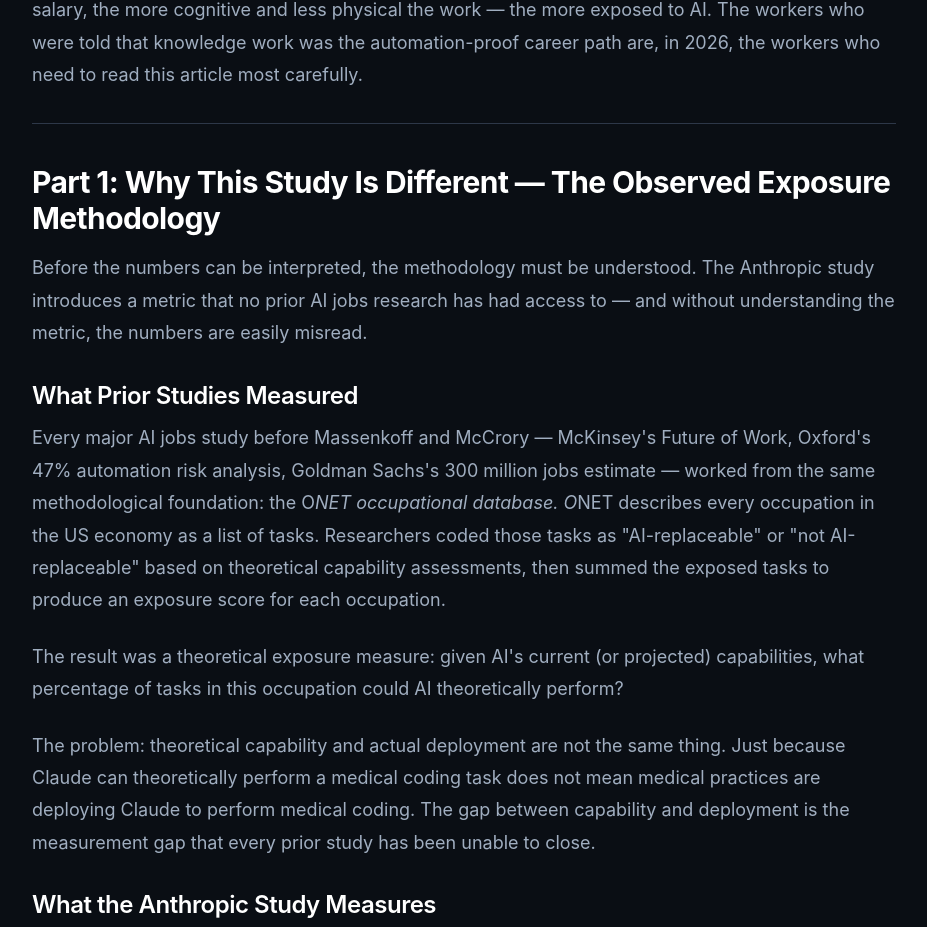
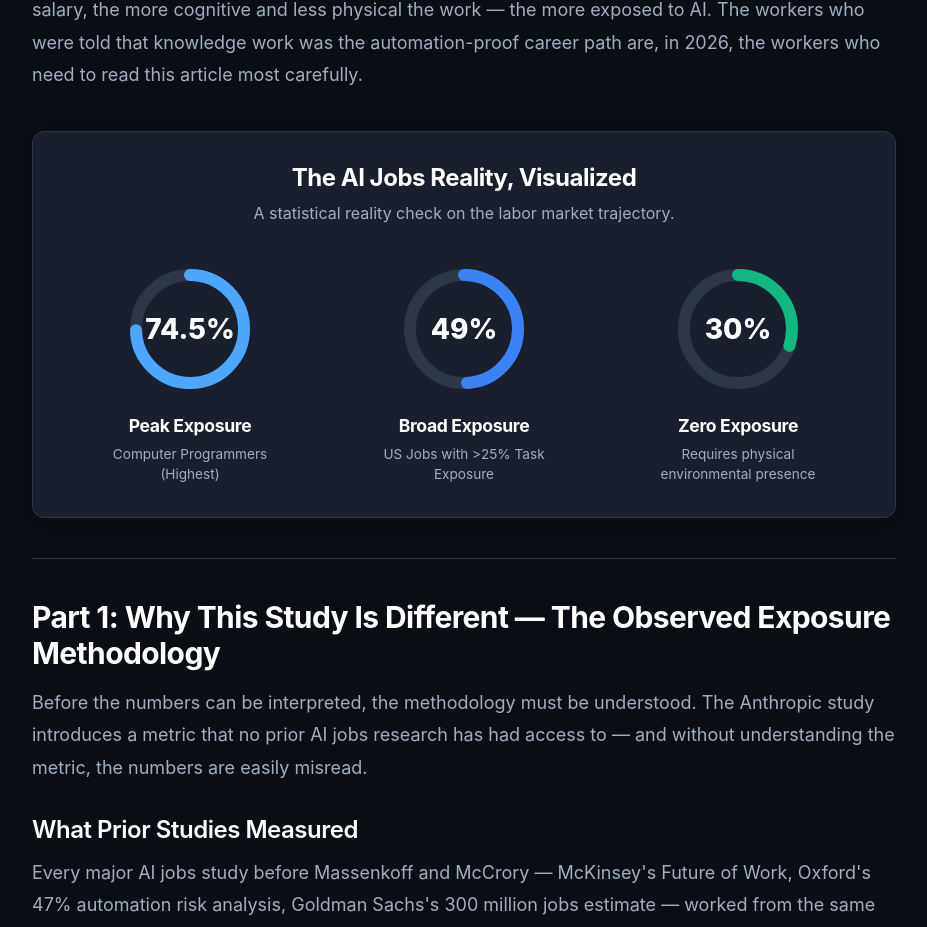
Before and after one commit to Farhan4711/academia-pilot, a Next.js app: page /news-radar/anthropic-ai-labor-market-impact-jobs-study-2026 in a window 1280 px wide. Shown: the part 3149-4076 px from the top of the page, without its empty margins (176-1103 px from the left). Built offline with nearby package versions, Linux system fonts and the light colour scheme.

Commit message:
feat: add circular dataviz for exposure overview

```diff
--- a/app/news-radar/[slug]/page.tsx
+++ b/app/news-radar/[slug]/page.tsx
@@ -118,6 +118,7 @@
 import AnthropicExposureTable from '@/components/content/AnthropicExposureTable';
 import WorkerProfileExposureCard from '@/components/content/WorkerProfileExposureCard';
 import ShiftFrameworkCards from '@/components/content/ShiftFrameworkCards';
+import ExposureOverviewCircles from '@/components/content/ExposureOverviewCircles';
 // Generate static params for all news articles (required for static export)
 export async function generateStaticParams() {
     try {
@@ -406,6 +407,7 @@
                                 'AnthropicExposureTable': <AnthropicExposureTable />,
                                 'WorkerProfileExposureCard': <WorkerProfileExposureCard />,
                                 'ShiftFrameworkCards': <ShiftFrameworkCards />,
+                                'ExposureOverviewCircles': <ExposureOverviewCircles />,
                             };
 
                             const MARKER_REGEX = /:::COMPONENT:(\w+):::/g;
--- /dev/null
+++ b/components/content/ExposureOverviewCircles.tsx
@@ -0,0 +1,185 @@
+'use client';
+import React, { useEffect, useState, useRef } from 'react';
+
+const stats = [
+  { label: 'Peak Exposure', value: 74.5, description: 'Computer Programmers (Highest)', color: 'var(--color-accent)' },
+  { label: 'Broad Exposure', value: 49.0, description: 'US Jobs with >25% Task Exposure', color: '#3b82f6' },
+  { label: 'Zero Exposure', value: 30.0, description: 'Requires physical environmental presence', color: '#10b981' }
+];
+
+const ExposureOverviewCircles: React.FC = () => {
+  const [isVisible, setIsVisible] = useState(false);
+  const containerRef = useRef<HTMLDivElement>(null);
+
+  useEffect(() => {
+    const observer = new IntersectionObserver(
+      ([entry]) => {
+        if (entry.isIntersecting) {
+          setIsVisible(true);
+          observer.disconnect();
+        }
+      },
+      { threshold: 0.2 }
+    );
+
+    if (containerRef.current) {
+      observer.observe(containerRef.current);
+    }
+
+    return () => observer.disconnect();
+  }, []);
+
+  return (
+    <div className="circles-wrapper" ref={containerRef}>
+      <div className="circles-header">
+        <h3>The AI Jobs Reality, Visualized</h3>
+        <p>A statistical reality check on the labor market trajectory.</p>
+      </div>
+
+      <div className="circles-grid">
+        {stats.map((stat, idx) => {
+          const radius = 54;
+          const circumference = 2 * Math.PI * radius;
+          const strokeDashoffset = isVisible ? circumference - (stat.value / 100) * circumference : circumference;
+
+          return (
+            <div key={idx} className="circle-card">
+              <div className="svg-container">
+                <svg width="140" height="140" viewBox="0 0 140 140">
+                  {/* Background Circle */}
+                  <circle
+                    className="circle-bg"
+                    cx="70"
+                    cy="70"
+                    r={radius}
+                    strokeWidth="12"
+                    fill="none"
+                  />
+                  {/* Progress Circle */}
+                  <circle
+                    className="circle-progress"
+                    cx="70"
+                    cy="70"
+                    r={radius}
+                    strokeWidth="12"
+                    fill="none"
+                    stroke={stat.color}
+                    strokeDasharray={circumference}
+                    strokeDashoffset={strokeDashoffset}
+                    strokeLinecap="round"
+                    transform="rotate(-90 70 70)"
+                  />
+                </svg>
+                <div className="circle-text">
+                  <span className="percentage">{isVisible ? stat.value : 0}%</span>
+                </div>
+              </div>
+              <h4>{stat.label}</h4>
+              <p>{stat.description}</p>
+            </div>
+          );
+        })}
+      </div>
+
+      <style jsx>{`
+        .circles-wrapper {
+          background-color: var(--color-surface);
+          border: 1px solid var(--color-border);
+          border-radius: var(--radius-lg);
+          padding: var(--space-8);
+          margin: var(--space-8) 0;
+          box-shadow: 0 4px 24px rgba(0, 0, 0, 0.04);
+        }
+
+        .circles-header {
+          text-align: center;
+          margin-bottom: var(--space-8);
+        }
+
+        .circles-header h3 {
+          margin: 0 0 var(--space-2) 0;
+          color: var(--color-text-primary);
+          font-size: 1.5rem;
+        }
+
+        .circles-header p {
+          color: var(--color-text-secondary);
+          margin: 0;
+        }
+
+        .circles-grid {
+          display: grid;
+          grid-template-columns: repeat(3, 1fr);
+          gap: var(--space-6);
+        }
+
+        .circle-card {
+          display: flex;
+          flex-direction: column;
+          align-items: center;
+          text-align: center;
+        }
+
+        .svg-container {
+          position: relative;
+          width: 140px;
+          height: 140px;
+          margin-bottom: var(--space-4);
+        }
+
+        .circle-bg {
+          stroke: var(--color-border);
+        }
+
+        .circle-progress {
+          transition: stroke-dashoffset 1.5s cubic-bezier(0.65, 0, 0.35, 1);
+        }
+
+        .circle-text {
+          position: absolute;
+          top: 0;
+          left: 0;
+          width: 100%;
+          height: 100%;
+          display: flex;
+          flex-direction: column;
+          align-items: center;
+          justify-content: center;
+        }
+
+        .percentage {
+          font-size: 1.75rem;
+          font-weight: 800;
+          color: var(--color-text-primary);
+          line-height: 1;
+        }
+
+        .circle-card h4 {
+          margin: 0 0 var(--space-2) 0;
+          font-size: 1.1rem;
+          color: var(--color-text-primary);
+        }
+
+        .circle-card p {
+          margin: 0;
+          color: var(--color-text-secondary);
+          font-size: 0.85rem;
+          line-height: 1.5;
+          max-width: 180px;
+        }
+
+        @media (max-width: 768px) {
+          .circles-grid {
+            grid-template-columns: 1fr;
+            gap: var(--space-8);
+          }
+          .circles-wrapper {
+            padding: var(--space-6) var(--space-4);
+          }
+        }
+      `}</style>
+    </div>
+  );
+};
+
+export default ExposureOverviewCircles;
--- a/content/news/anthropic-ai-labor-market-impact-jobs-study-2026.mdx
+++ b/content/news/anthropic-ai-labor-market-impact-jobs-study-2026.mdx
@@ -44,6 +44,8 @@
 The cooks, motorcycle mechanics, lifeguards, and bartenders at the other end of the distribution? Zero observed AI coverage. Their jobs require physical presence, manual dexterity, or real-time sensorimotor response that no LLM can replicate.
 
 The inversion the data reveals is not gradual. It is sharp. The higher the education, the higher the salary, the more cognitive and less physical the work — the more exposed to AI. The workers who were told that knowledge work was the automation-proof career path are, in 2026, the workers who need to read this article most carefully.
+
+:::COMPONENT:ExposureOverviewCircles:::
 
 ---
 
```
